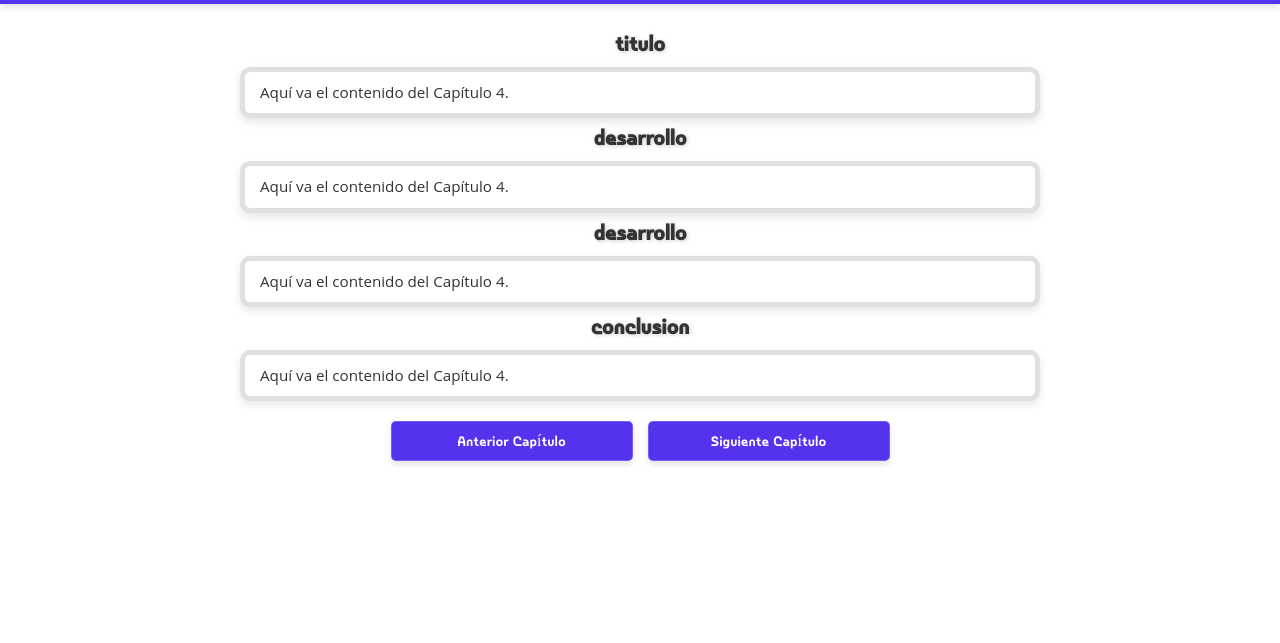
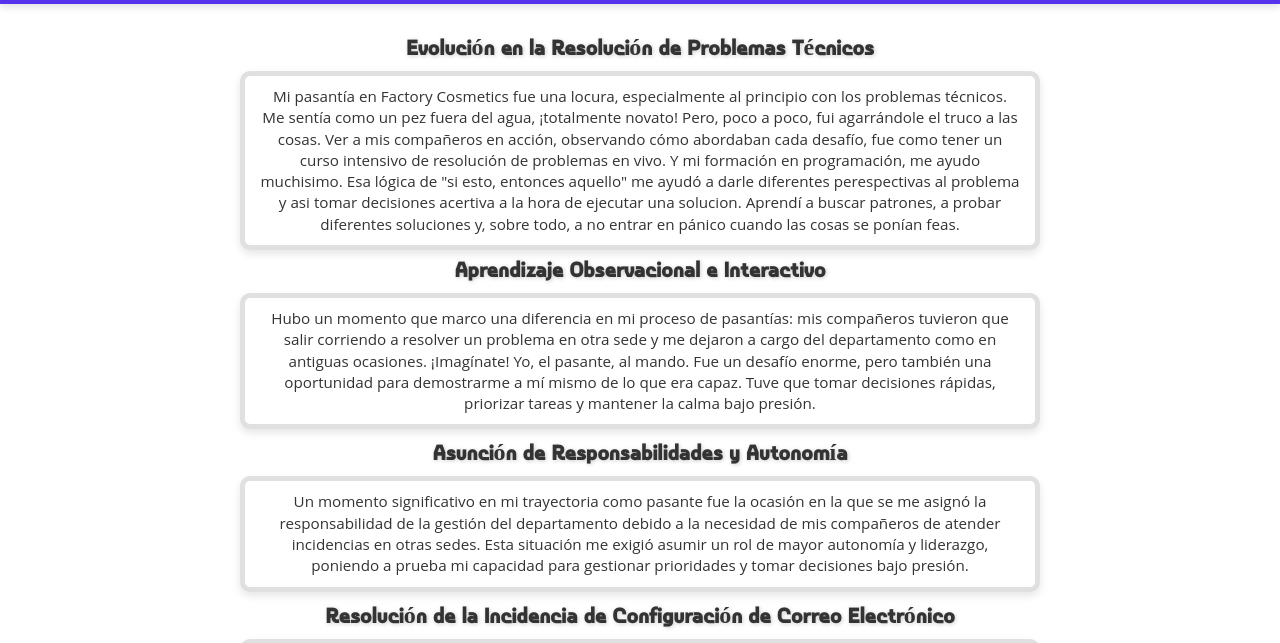
Before and after one commit to Bmorales-cc/Pasantias-if-nvo, a plain HTML site: page capitulo4.html in a window 1280 px wide. Shown: the part 88-731 px from the top of the page. Drawn offline with Linux system fonts and the light colour scheme.

Commit message:
Add files via upload

```diff
--- a/capitulo4.html
+++ b/capitulo4.html
@@ -16,22 +16,30 @@
 
   <main>
     <div class="chapter-content">
-      <h2 style="text-align: center;">titulo</h2>
-      <p style="text-align: justify; max-width: 800px; margin: 0 auto;">
-        Aquí va el contenido del Capítulo 4.
+      <h2 style="text-align: center;">Evolución en la Resolución de Problemas Técnicos</h2>
+      <p style="text-align: center; max-width: 800px; margin: 0 auto;">
+        Mi pasantía en Factory Cosmetics fue una locura, especialmente al principio con los problemas técnicos. Me sentía como un pez fuera del agua, ¡totalmente novato! Pero, poco a poco, fui agarrándole el truco a las cosas. Ver a mis compañeros en acción, observando cómo abordaban cada desafío, fue como tener un curso intensivo de resolución de problemas en vivo. Y mi formación en programación, me ayudo muchisimo. Esa lógica de "si esto, entonces aquello" me ayudó a darle diferentes perespectivas al problema y asi tomar decisiones acertiva a la hora de ejecutar una solucion. Aprendí a buscar patrones, a probar diferentes soluciones y, sobre todo, a no entrar en pánico cuando las cosas se ponían feas.
       </p>
-      <h2 style="text-align: center;">desarrollo</h2>
-      <p style="text-align: justify; max-width: 800px; margin: 0 auto;">
-        Aquí va el contenido del Capítulo 4.
+      <h2 style="text-align: center;">Aprendizaje Observacional e Interactivo</h2>
+      <p style="text-align: center; max-width: 800px; margin: 0 auto;">
+        Hubo un momento que marco una diferencia en mi proceso de pasantías: mis compañeros tuvieron que salir corriendo a resolver un problema en otra sede y me dejaron a cargo del departamento como en antiguas ocasiones. ¡Imagínate! Yo, el pasante, al mando. Fue un desafío enorme, pero también una oportunidad para demostrarme a mí mismo de lo que era capaz. Tuve que tomar decisiones rápidas, priorizar tareas y mantener la calma bajo presión.
       </p>
-      <h2 style="text-align: center;">desarrollo</h2>
-      <p style="text-align: justify; max-width: 800px; margin: 0 auto;">
-        Aquí va el contenido del Capítulo 4.
+      <h2 style="text-align: center;">Asunción de Responsabilidades y Autonomía</h2>
+      <p style="text-align: center; max-width: 800px; margin: 0 auto;">
+        Un momento significativo en mi trayectoria como pasante fue la ocasión en la que se me asignó la responsabilidad de la gestión del departamento debido a la necesidad de mis compañeros de atender incidencias en otras sedes. Esta situación me exigió asumir un rol de mayor autonomía y liderazgo, poniendo a prueba mi capacidad para gestionar prioridades y tomar decisiones bajo presión.
       </p>
-      <h2 style="text-align: center;">conclusion</h2>
-      <p style="text-align: justify; max-width: 800px; margin: 0 auto;">
-        Aquí va el contenido del Capítulo 4.
+      <h2 style="text-align: center;">Resolución de la Incidencia de Configuración de Correo Electrónico</h2>
+      <p style="text-align: center; max-width: 800px; margin: 0 auto;">
+        La incidencia relacionada con la pérdida de la configuración del correo electrónico del departamento de Gestión Humana representó un desafío particular. Sin embargo, gracias a la base de conocimientos adquirida a través de la observación y la consulta constante, logré establecer un plan de acción y ejecutar los pasos necesarios para restablecer la configuración. La resolución exitosa de este problema no solo demostró mi capacidad para aplicar los conocimientos adquiridos, sino que también fortaleció mi confianza en mis habilidades y mi sentido de responsabilidad.
       </p>
+      <button id="toggleGifs" class="gif-button">Ver Presentaciones</button>
+      <div id="gifSection" class="gif-section">
+        <h3>Presentaciones</h3>
+        <div class="gif-container">
+          <img src="documentos/Anuncio de rutina.gif" alt="presentacion 8" class="gif">
+          <img src="gifs/presentacion 9.gif" alt="presentación 9" class="gif">
+        </div>
+      </div>
       <div class="navigation-buttons">
         <a href="capitulo3.html" class="button">Anterior Capítulo</a>
         <a href="laborsocial.html" class="button">Siguiente Capítulo</a>
--- a/styles.css
+++ b/styles.css
@@ -351,7 +351,7 @@ header {
 #themeToggle:hover {
   transform: translateY(-50%) scale(1.1); /* Escala el botón sin moverlo */
 }
-@media (max-width: 686px) {
+@media (max-width: 501px) {
   #themeToggle {
     font-size: 1.2rem; /* Tamaño de fuente más pequeño en móviles */
   }
```
